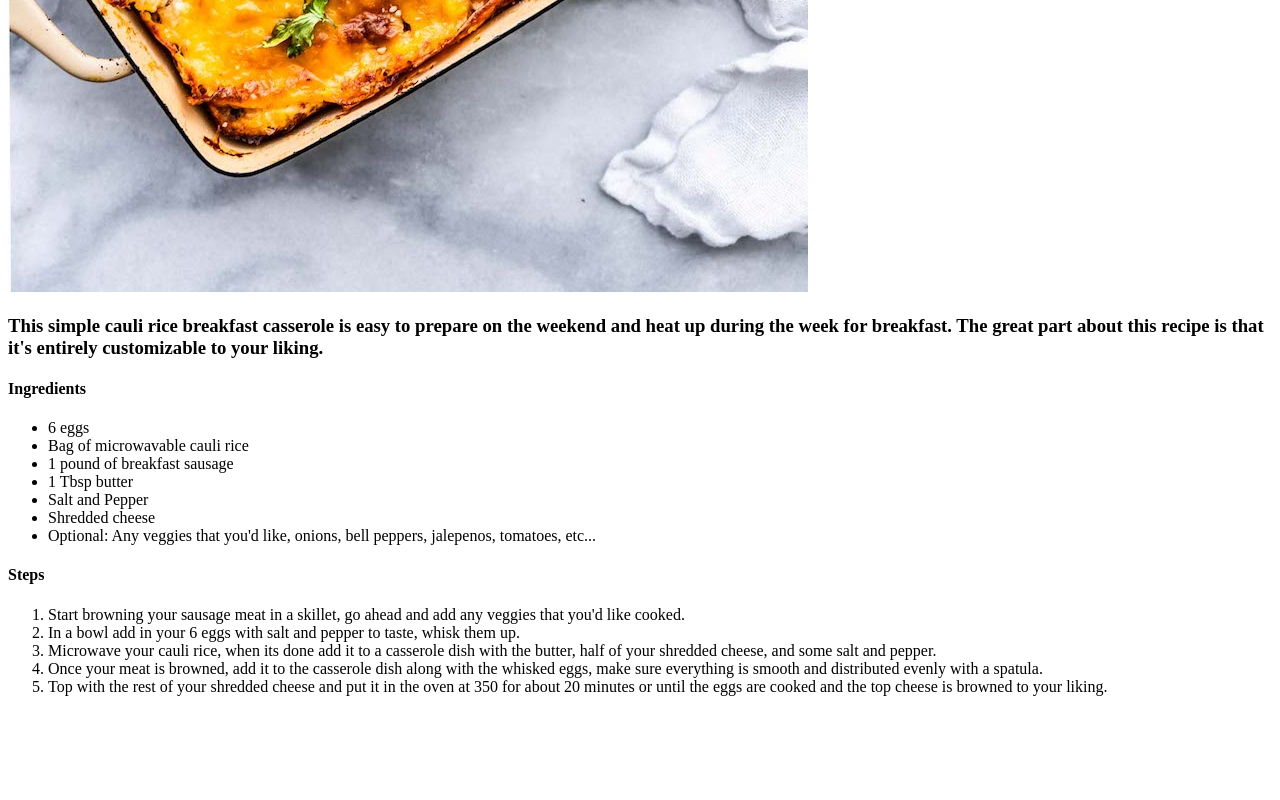
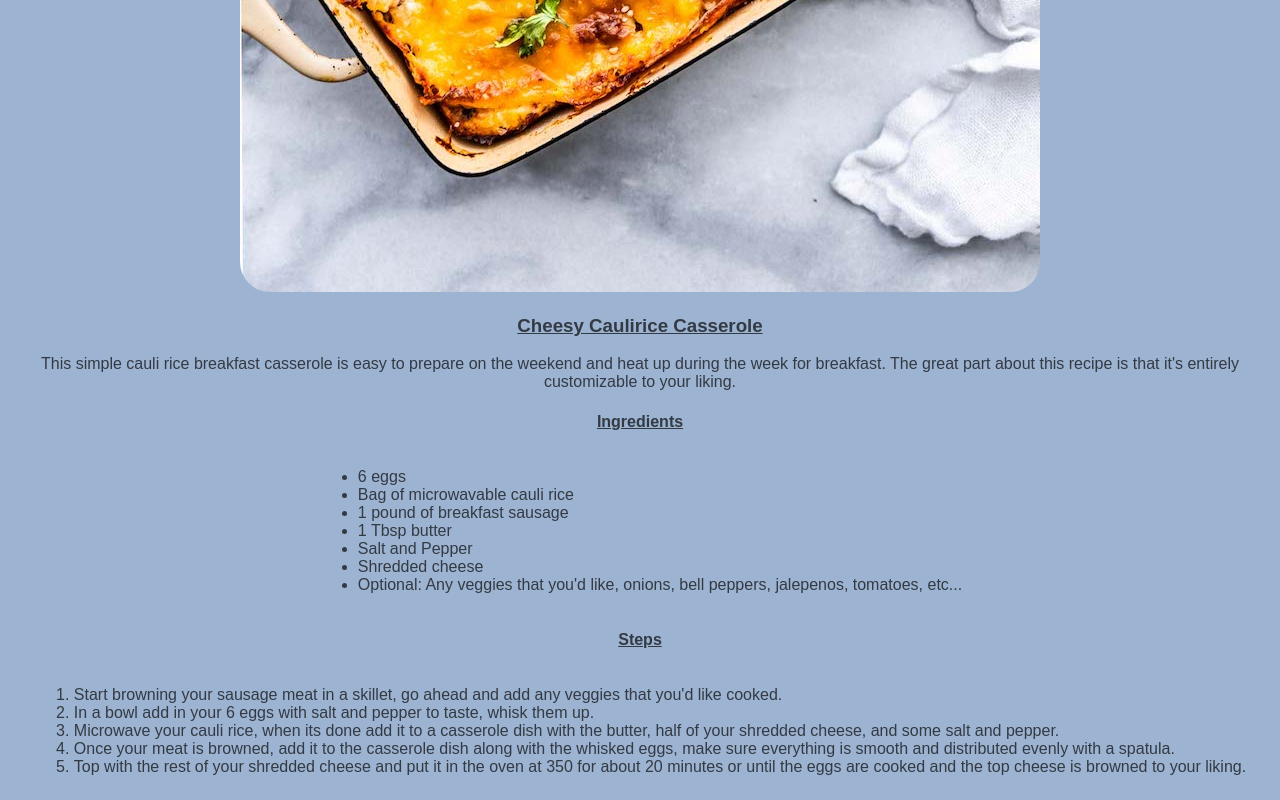
Before and after one commit to travisbrowning/odin-recipes, a plain HTML site: page recipes/caulibreakfast.html in a window 1280 px wide. Shown: the part 988-1788 px from the top of the page. Before the commit the page ends 1700 px from the top, so only its background shows below. Drawn offline with Linux system fonts and the light colour scheme.

Commit message:
CSS (and typos)

```diff
--- a/recipes/caulibreakfast.html
+++ b/recipes/caulibreakfast.html
@@ -3,13 +3,16 @@
     <head>
         <meta charset="UTF-8">
         <title>Cauli Breakfast Casserole</title>
+        <link rel="stylesheet" href="../styles.css">
     </head>
     <body>
     <h1>Cauli Breakfast Casserole</h1>
-    <img src="../images/cauli.jpg" alt="Cheesy cauliflower rice casserole with breakfast sausage">
-    <h3>This simple cauli rice breakfast casserole is easy to prepare on the weekend and heat up during the week for breakfast. The great part about this recipe is that it's entirely customizable to your liking.</h3>
+    <img src="../images/cauli.jpg" alt="Cheesy cauliflower rice casserole with breakfast sausage" class="rounded">
+    <h3>Cheesy Caulirice Casserole</h3>
+    <p>This simple cauli rice breakfast casserole is easy to prepare on the weekend and heat up during the week for breakfast. The great part about this recipe is that it's entirely customizable to your liking.</p>
     <h4>Ingredients</h4>
-    <ul>
+    <div class="list">
+    <ul class="ingredients">
         <li>6 eggs</li>
         <li>Bag of microwavable cauli rice</li>
         <li>1 pound of breakfast sausage</li>
@@ -18,13 +21,16 @@
         <li>Shredded cheese</li>
         <li>Optional: Any veggies that you'd like, onions, bell peppers, jalepenos, tomatoes, etc...</li>
     </ul>
+    </div>
     <h4>Steps</h4>
-    <ol>
+    <div class="list">
+    <ol class="steps">
         <li>Start browning your sausage meat in a skillet, go ahead and add any veggies that you'd like cooked.</li>
         <li>In a bowl add in your 6 eggs with salt and pepper to taste, whisk them up.</li>
         <li>Microwave your cauli rice, when its done add it to a casserole dish with the butter, half of your shredded cheese, and some salt and pepper.</li>
         <li>Once your meat is browned, add it to the casserole dish along with the whisked eggs, make sure everything is smooth and distributed evenly with a spatula.</li>
         <li>Top with the rest of your shredded cheese and put it in the oven at 350 for about 20 minutes or until the eggs are cooked and the top cheese is browned to your liking.</li>
     </ol>
+    </div>
     </body>
 </html>
--- /dev/null
+++ b/styles.css
@@ -0,0 +1,23 @@
+body {text-align: center;
+    background-color: #9CB3D1;
+    color: #343A43;
+
+    font-family:Arial, Helvetica, sans-serif;
+}
+
+h1, h3, h4 {text-decoration-line: underline;
+}
+
+div.list {text-align: center;
+}
+
+ul.link, .ingredients {display: inline-block;
+text-align: left;
+}
+
+ol.steps {display: inline-block;
+text-align: left
+}
+
+img.rounded {border-radius: 30px;
+}
```
Also changed, not shown: index.html (+4 -1 lines), recipes/porkchop.html (+9 -4 lines), recipes/wings.html (+9 -5 lines).
